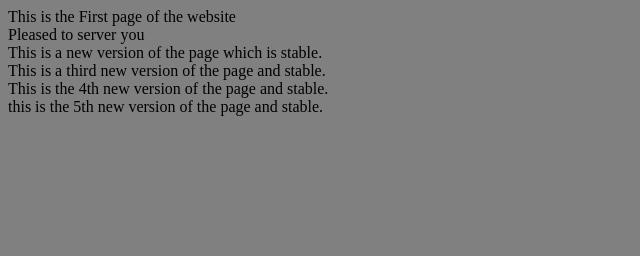
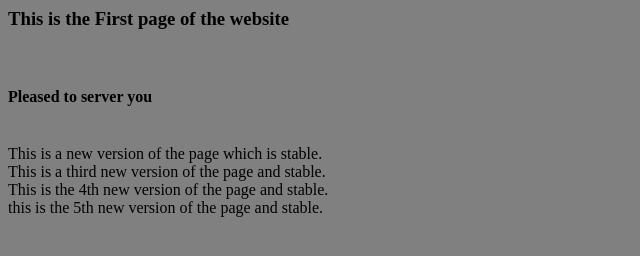
Before and after one commit to aelit31134/PracticeRepo, a plain HTML site: page index.html in a window 1280 px wide. Shown: the whole page, without its empty margins (0-640 px from the left). Drawn offline with Linux system fonts and the light colour scheme.

Commit message:
sevent commit

```diff
--- a/index.html
+++ b/index.html
@@ -1,10 +1,10 @@
 <html>
 	<head>
-		<title>This is verified by QAT</title></head>
+		<title>Testing Env</title></head>
 <body bgcolor='gray'>
-This is the First page of the website
+	<h3>This is the First page of the website</h3>
 <br>
-Pleased to server you
+<h4>Pleased to server you</h4>
 <br>
 This is a new version of the page which is stable.
 <br>
```
